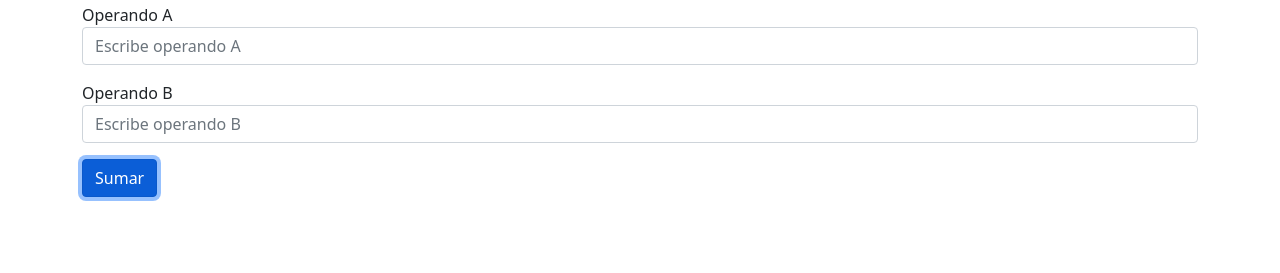
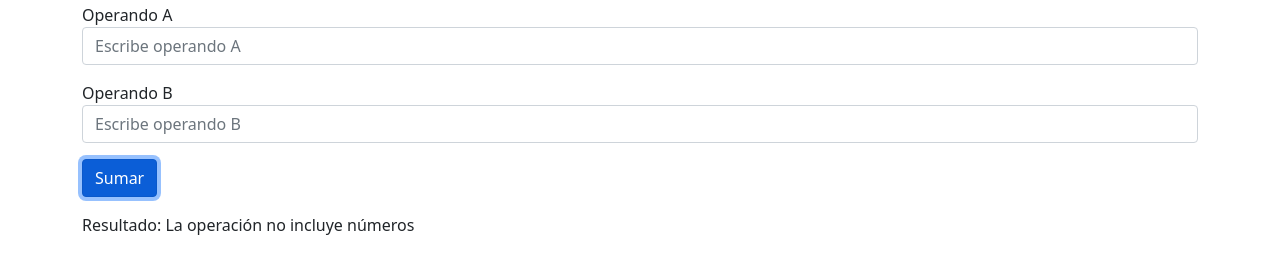
Before and after one commit to Edwardb11/FrontEndDeveloper, a plain HTML site: page Aplicacion calculadora/index.html in a window 1280 px wide. Both pictures are taken after a click on the button "Sumar". Shown: the part 53-326 px from the top of the page. Drawn offline with nearby package versions, Linux system fonts and the light colour scheme.

Commit message:
realizando la suma

```diff
--- a/Aplicacion calculadora/index.html
+++ b/Aplicacion calculadora/index.html
@@ -35,6 +35,7 @@
         </div>
       </form>
       <button class="btn btn-primary mb-3" onclick="sumar()">Sumar</button>
+      <div id="resultado"></div>
     </div>
     <script
       src="https://cdn.jsdelivr.net/npm/bootstrap@5.0.0-beta1/dist/js/bootstrap.bundle.min.js"
--- a/Aplicacion calculadora/js/app.js
+++ b/Aplicacion calculadora/js/app.js
@@ -1 +1,12 @@
 console.log('Aplicación Calculadora');
+
+function sumar(){
+    const forma = document.getElementById('forma');
+    let operandoA = forma['operandoA'];
+    let operandoB = forma['operandoB'];
+    let resultado = parseInt(operandoA.value) + parseInt(operandoB.value);
+    if(isNaN(resultado))
+        resultado = 'La operación no incluye números';
+    document.getElementById('resultado').innerHTML = `Resultado: ${resultado}`;
+    console.log(`Resultado: ${resultado}`);
+}
```
